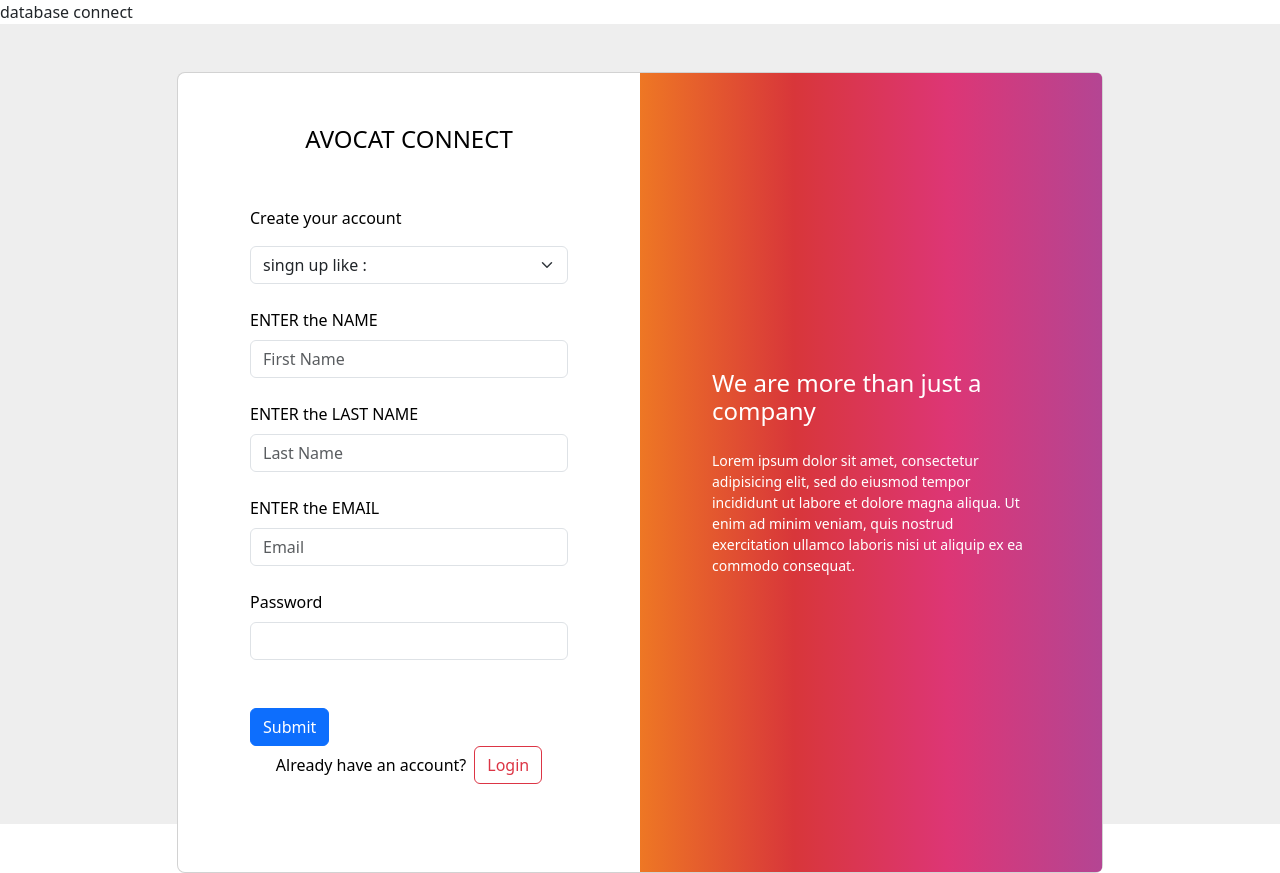
After one commit to ABDERRAZZAK-IMILY/AvocatConnect-Plateforme-de-R-servation-de-Consultations-Juridiques, a PHP site: page /AvocatConnect/inscption.php in a window 1280 px wide. The commit adds this page. Run offline with PHP 8.4, Linux system fonts and the light colour scheme; some libraries are stand-ins or nearby versions.

Commit message:
add login and inscption pages

```diff
--- /dev/null
+++ b/db_connect.php
@@ -0,0 +1,19 @@
+<?php
+
+$host = 'localhost';
+$name = 'root';
+$password = '';
+$db = 'avocatconnect';
+
+
+$conn = mysqli_connect($host , $name , $password , $db);
+
+if (mysqli_connect_errno()){
+    die("connection filed : " . mysqli_connect_error());
+}else{
+
+    echo "database connect";
+
+}
+
+?>
--- /dev/null
+++ b/inscption.php
@@ -0,0 +1,173 @@
+
+<?php
+
+include 'db_connect.php';
+
+
+if(isset($_POST['submit'])){
+ $nome = $_POST['nome'];
+ $prenom = $_POST['prenome'];
+ $email =$_POST['email'];
+ $passsword =md5($_POST['password']);
+ $Specialty =$_POST['Specialty'];
+ $role = $_POST['role'];
+
+
+ $stmt = $conn->prepare("INSERT INTO user (nom, prenom, password , email , role) VALUES (?, ?, ? , ? ,?)");
+ $stmt->bind_param("ssss", $nome, $prenome, $passsword, $email , $role);
+
+ if ($stmt->execute()) {
+    echo "User added successfully!";
+    if ($role == '2') {
+        $stmt2 = $conn->prepare("INSERT INTO specialty (specialtyname) VALUES (?)");
+        $stmt2->bind_param("s", $specialty);
+        if ($stmt2->execute()) {
+            echo " specialty added successfully!";
+        } else {
+            echo "error adding specialty: " . $stmt2->error;
+        }
+    }
+
+} else {
+    echo "Error: " . $stmt->error;
+}
+$stmt->close();
+
+
+}
+
+
+
+
+
+
+
+?>
+
+<!DOCTYPE html>
+<html lang="en">
+<head>
+    <meta charset="UTF-8">
+    <meta name="viewport" content="width=device-width, initial-scale=1.0">
+    <script src="https://cdn.tailwindcss.com"></script>
+    <link href="https://cdn.jsdelivr.net/npm/bootstrap@5.3.2/dist/css/bootstrap.min.css" rel="stylesheet" integrity="sha384-T3c6CoIi6uLrA9TneNEoa7RxnatzjcDSCmG1MXxSR1GAsXEV/Dwwykc2MPK8M2HN" crossorigin="anonymous">
+    <title>INSCPTSION</title>
+
+    <style>
+        .gradient-custom-2 {
+            background: #fccb90;
+            background: -webkit-linear-gradient(to right, #ee7724, #d8363a, #dd3675, #b44593);
+            background: linear-gradient(to right, #ee7724, #d8363a, #dd3675, #b44593);
+        }
+
+        @media (min-width: 768px) {
+            .gradient-form {
+                height: 100vh !important;
+            }
+        }
+        @media (min-width: 769px) {
+            .gradient-custom-2 {
+                border-top-right-radius: .3rem;
+                border-bottom-right-radius: .3rem;
+            }
+        }
+    </style>
+</head>
+<body>
+    <section class="h-100 gradient-form" style="background-color: #eee;">
+        <div class="container py-5 h-100">
+            <div class="row d-flex justify-content-center align-items-center h-100">
+                <div class="col-xl-10">
+                    <div class="card rounded-3 text-black">
+                        <div class="row g-0">
+                            <div class="col-lg-6">
+                                <div class="card-body p-md-5 mx-md-4">
+
+                                    <div class="text-center">
+                                        <h4 class="mt-1 mb-5 pb-1">AVOCAT CONNECT</h4>
+                                    </div>
+
+                                    <form method="POST" action="/login.php">
+                                        <p>Create your account</p>
+
+                                        <select class="form-select" aria-label="Default select example" id="rolesection" name="role">
+                                            <option selected>singn up like :</option>
+                                            <option value="1">CLIENT</option>
+                                            <option value="2">AVOCAT</option>
+                                        </select>
+                                        <br>
+
+                                        <div class="form-outline mb-4">
+                                            <label class="form-label" for="firstName">ENTER the NAME</label>
+                                            <input type="text" id="firstName" class="form-control" name="nome" placeholder="First Name" required />
+                                        </div>
+
+                                        <div class="form-outline mb-4">
+                                            <label class="form-label" for="lastName">ENTER the LAST NAME</label>
+                                            <input type="text" id="lastName" class="form-control" name="prenome" placeholder="Last Name" required />
+                                        </div>
+
+                                        <div class="form-outline mb-4">
+                                            <label class="form-label" for="email">ENTER the EMAIL</label>
+                                            <input type="email" id="email" class="form-control" name="email" placeholder="Email" required />
+                                        </div>
+
+                                        <div class="form-outline mb-4">
+                                            <label class="form-label" for="password">Password</label>
+                                            <input type="password" id="password" class="form-control" name="password" required />
+                                        </div>
+
+                                        <div class="hidden" id="specialty">
+                                            <select class="form-select" aria-label="Specialty" name="specialty">
+                                                <option selected>CHOOSE YOUR SPECIALTY:</option>
+                                                <option value="1">Droit des affaires</option>
+                                                <option value="2">Droit immobilier</option>
+                                                <option value="3">Droit du travail</option>
+                                                <option value="4">Droit de la famille</option>
+                                                <option value="5">Droit administratif</option>
+                                                <option value="6">Droit international</option>
+                                            </select>
+                                        </div>
+                                        <br>
+                                        <button type="submit" class="btn btn-primary">Submit</button>
+
+                                        <div class="d-flex align-items-center justify-content-center pb-4">
+                                            <p class="mb-0 me-2">Already have an account?</p>
+                                            <a href="http://localhost/AvocatConnect%20%20Plateforme%20de%20R%C3%A9servation%20de%20Consultations%20Juridiques/AvocatConnect-Plateforme-de-R-servation-de-Consultations-Juridiques/login.php" class="btn btn-outline-danger">Login</a>
+                                        </div>
+
+                                    </form>
+
+                                </div>
+                            </div>
+                            <div class="col-lg-6 d-flex align-items-center gradient-custom-2">
+                                <div class="text-white px-3 py-4 p-md-5 mx-md-4">
+                                    <h4 class="mb-4">We are more than just a company</h4>
+                                    <p class="small mb-0">Lorem ipsum dolor sit amet, consectetur adipisicing elit, sed do eiusmod
+                                        tempor incididunt ut labore et dolore magna aliqua. Ut enim ad minim veniam, quis nostrud
+                                        exercitation ullamco laboris nisi ut aliquip ex ea commodo consequat.</p>
+                                </div>
+                            </div>
+                        </div>
+                    </div>
+                </div>
+            </div>
+        </div>
+    </section>
+
+    <script>
+        document.getElementById('rolesection').addEventListener('change', function () {
+            const roleSelection = this.value;
+            const specialty = document.getElementById('specialty');
+
+            if (roleSelection == '2') {
+                specialty.classList.remove('hidden');
+            } else {
+                specialty.classList.add('hidden');
+            }
+        });
+    </script>
+
+    <script src="https://cdn.jsdelivr.net/npm/bootstrap@5.3.2/dist/js/bootstrap.bundle.min.js" integrity="sha384-C6RzsynM9kWDrMNeT87bh95OGNyZPhcTNXj1NW7RuBCsyN/o0jlpcV8Qyq46cDfL" crossorigin="anonymous"></script>
+</body>
+</html>
```
Also changed, not shown: index.php (+10 -1 lines), login.php (added, +105 -0 lines), test.php (added, +156 -0 lines), dashboard_avocat.php (added), dashboard_client.php (added).
